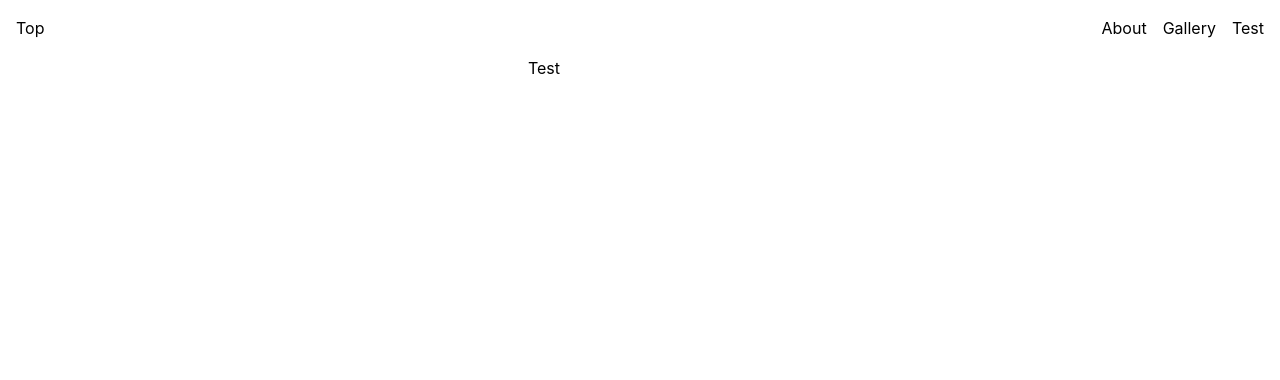
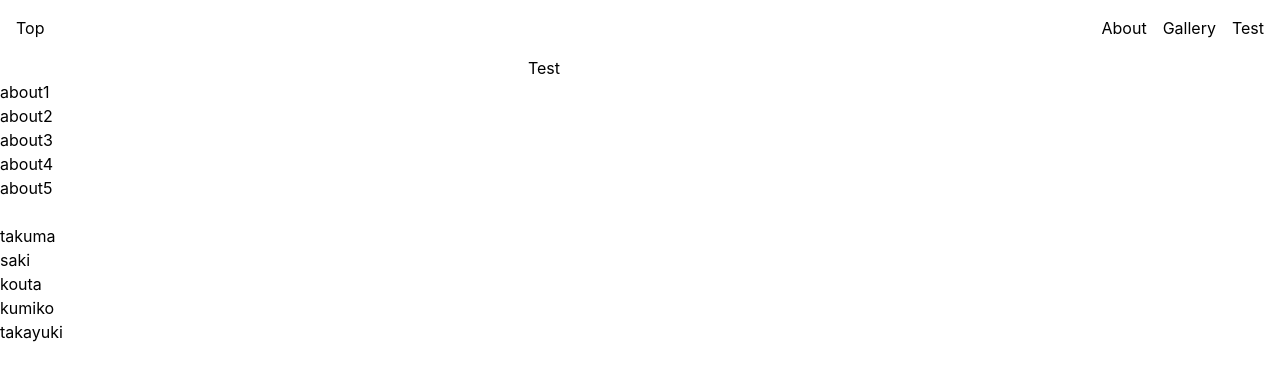
Before and after one commit to Takuma-Inoue-1228/TakumaInoue-ProfileSite, a React (Create React App) app: page /test in a window 1280 px wide. Shown: the top 380 px of the page. Built offline with nearby package versions, Linux system fonts and the light colour scheme.

Commit message:
404ページを追加した。

```diff
--- a/src/App.jsx
+++ b/src/App.jsx
@@ -4,6 +4,7 @@ import { Top } from "./components/Top";
 import { About } from "./components/About";
 import { Gallery } from "./components/Gallery";
 import { Test } from "./components/Test";
+import { NotFound } from "./components/404";
 
 export const App = () => {
   return (
@@ -15,6 +16,7 @@ export const App = () => {
           <Route path={"/about"} element={<About />} />
           <Route path={"/gallery"} element={<Gallery />} />
           <Route path={"/test"} element={<Test />} />
+          <Route path={"/*"} element={<NotFound />} />
         </Routes>
       </BrowserRouter>
     </>
--- /dev/null
+++ b/src/components/404.jsx
@@ -0,0 +1,10 @@
+export const NotFound = () => {
+    return (
+      <>
+        <div className="mx-8 w-4/5">
+                <h2 className="text-center">404エラー</h2>
+                <p>お探しのページは見つかりません。</p>
+        </div>
+      </>
+    );
+  };
--- a/src/components/Test.jsx
+++ b/src/components/Test.jsx
@@ -1,9 +1,69 @@
+import { Route, Link } from "react-router-dom";
+
+const USER_DATE = [
+  { id: 1, name: "takuma", age: 30, gender: "男" },
+  { id: 2, name: "saki", age: 31, gender: "女" },
+  { id: 3, name: "kouta", age: 34, gender: "男" },
+  { id: 4, name: "kumiko", age: 60, gender: "女" },
+  { id: 5, name: "takayuki", age: 60, gender: "男" },
+];
+
 export const Test = () => {
+  const updateUserDate = USER_DATE.map((user, index) => {
+    //   console.log("index:", index);
+    if (user.name === "takuma") {
+      return { ...user, workspace: "Tokyo" };
+    }
+    return { ...user, workspace: "Saitama" };
+  });
+  // console.log(updateUserDate);
+  // console.log(...updateUserDate);
+
+  const filterUserDate = USER_DATE.map((user) => {
+    if (user.gender === "女") {
+      return user;
+    }
+  });
+  // console.log(filterUserDate);
+  // console.log(...filterUserDate);
+
+  const findMyUserDate = USER_DATE.find((user) => {
+    if (user.name === "saki") {
+      return user;
+    }
+  });
+    // console.log("find関数", findMyUserDate);
+
+  const isOldAge = USER_DATE.some((user) => {
+    return user.age > 100;
+  });
+    // console.log("some関数", isOldAge);
+
+  const isAdult = USER_DATE.every((user) => {
+    return user.age > 20;
+  });
+  console.log("every関数", isAdult);
+
   return (
     <>
       <div className="mx-8 w-4/5">
         <h2 className="text-center">Test</h2>
       </div>
+      <ul>
+        {[...Array(5)].map((d, i) => {
+          return (
+            <li key={i}>
+              <Link to={`/about/${i + 1}`}>{`about${i + 1}`}</Link>
+            </li>
+          );
+        })}
+      </ul>
+      <br />
+      <ul>
+        {USER_DATE.map((user, i) => {
+          return <li key={i}>{user.name}</li>;
+        })}
+      </ul>
     </>
   );
 };
```
